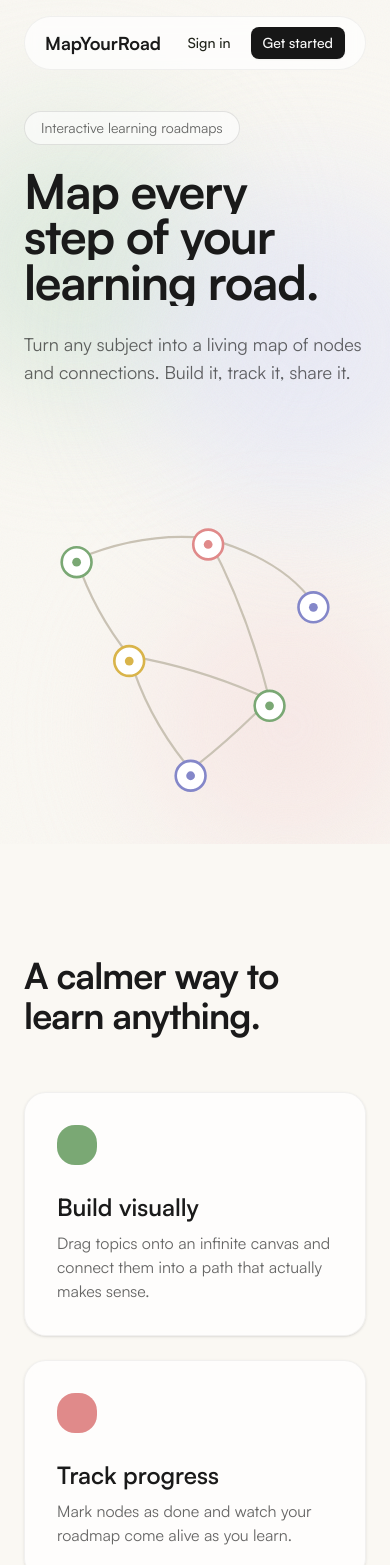
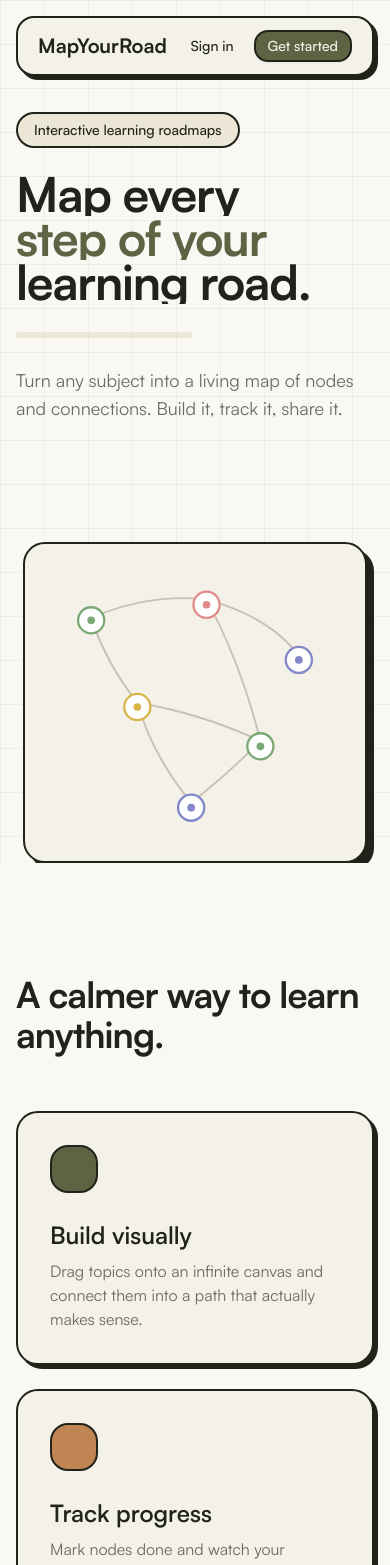
Before and after one commit to sreyashp07/MapYourRoad, a Next.js app: page / in a window 390 px wide. Shown: the top 1565 px of the page. Built offline with nearby package versions, Linux system fonts and the light colour scheme.

Commit message:
feat(landing): soft-brutalist olive/cream hero, features, navbar, light beam

```diff
--- a/src/components/landing/features.tsx
+++ b/src/components/landing/features.tsx
@@ -11,17 +11,17 @@ const FEATURES = [
   {
     title: "Build visually",
     body: "Drag topics onto an infinite canvas and connect them into a path that actually makes sense.",
-    c: "#7aa874",
+    c: "#5c6444",
   },
   {
     title: "Track progress",
-    body: "Mark nodes as done and watch your roadmap come alive as you learn.",
-    c: "#e08a8a",
+    body: "Mark nodes done and watch your roadmap come alive as you learn.",
+    c: "#c08552",
   },
   {
     title: "Share & explore",
     body: "Publish your roadmaps and discover paths others have charted.",
-    c: "#8487c9",
+    c: "#7d8a4f",
   },
 ];
 
@@ -50,25 +50,25 @@ export function Features() {
   );
 
   return (
-    <section ref={root} className="px-6 py-28">
+    <section ref={root} className="px-4 py-28 sm:px-6">
       <div className="mx-auto max-w-6xl">
-        <h2 className="features-heading font-display max-w-xl text-4xl font-bold tracking-tight text-[#1a1a1a] sm:text-5xl">
+        <h2 className="features-heading max-w-xl font-display text-4xl font-bold tracking-tight text-ink sm:text-5xl">
           A calmer way to learn anything.
         </h2>
         <div className="mt-14 grid gap-6 md:grid-cols-3">
           {FEATURES.map((f) => (
             <div
               key={f.title}
-              className="feature-card rounded-3xl border border-black/5 bg-white/70 p-8 shadow-sm backdrop-blur"
+              className="feature-card sb-border sb-shadow rounded-3xl bg-cream p-8"
             >
               <span
-                className="inline-block h-10 w-10 rounded-2xl"
+                className="sb-border inline-block h-12 w-12 rounded-2xl"
                 style={{ backgroundColor: f.c }}
               />
-              <h3 className="font-display mt-5 text-2xl font-semibold text-[#1a1a1a]">
+              <h3 className="mt-5 font-display text-2xl font-semibold text-ink">
                 {f.title}
               </h3>
-              <p className="mt-2 text-black/60">{f.body}</p>
+              <p className="mt-2 text-ink/65">{f.body}</p>
             </div>
           ))}
         </div>
--- a/src/components/landing/hero.tsx
+++ b/src/components/landing/hero.tsx
@@ -12,7 +12,10 @@ export function Hero() {
 
   useGSAP(
     () => {
-      const tl = gsap.timeline({ defaults: { ease: "power3.out" } });
+      const tl = gsap.timeline({
+        defaults: { ease: "power3.out" },
+        delay: 0.2,
+      });
       tl.from(".hero-eyebrow", { y: 18, opacity: 0, duration: 0.6 })
         .from(
           ".hero-line",
@@ -25,16 +28,6 @@ export function Hero() {
           { y: 16, opacity: 0, duration: 0.6, stagger: 0.1 },
           "-=0.4"
         );
-
-      gsap.to(".blob", {
-        y: "+=26",
-        x: "+=14",
-        duration: 6,
-        ease: "sine.inOut",
-        yoyo: true,
-        repeat: -1,
-        stagger: { each: 0.9, from: "random" },
-      });
     },
     { scope: root }
   );
@@ -42,57 +35,57 @@ export function Hero() {
   return (
     <section
       ref={root}
-      className="relative flex min-h-screen items-center overflow-hidden px-6 pt-20"
+      className="sb-grid relative flex min-h-screen items-center overflow-hidden px-4 pt-28 sm:px-6"
     >
-      {/* floating pastel blobs */}
-      <div className="blob absolute top-24 -left-20 h-72 w-72 rounded-full bg-[#cfe3d4] opacity-60 blur-3xl" />
-      <div className="blob absolute top-40 right-[-60px] h-80 w-80 rounded-full bg-[#dfe2f7] opacity-60 blur-3xl" />
-      <div className="blob absolute bottom-0 left-1/3 h-72 w-72 rounded-full bg-[#f6dcdc] opacity-50 blur-3xl" />
-
-      {/* paper grain */}
-      <svg className="pointer-events-none absolute inset-0 h-full w-full opacity-[0.04]">
-        <filter id="grain">
-          <feTurbulence
-            type="fractalNoise"
-            baseFrequency="0.8"
-            numOctaves="2"
-          />
-        </filter>
-        <rect width="100%" height="100%" filter="url(#grain)" />
-      </svg>
-
-      <div className="relative mx-auto grid w-full max-w-6xl items-center gap-10 md:grid-cols-2">
+      <div className="relative mx-auto grid w-full max-w-6xl items-center gap-12 md:grid-cols-2">
         <div>
-          <span className="hero-eyebrow inline-block rounded-full border border-black/10 bg-white/60 px-4 py-1.5 text-sm text-black/60 backdrop-blur">
+          <span className="hero-eyebrow sb-border inline-block rounded-full bg-cream-deep px-4 py-1.5 text-sm font-medium text-ink">
             Interactive learning roadmaps
           </span>
-          <h1 className="font-display mt-6 text-5xl leading-[0.95] font-bold tracking-tight text-[#1a1a1a] sm:text-6xl lg:text-7xl">
+          <h1 className="mt-6 font-display text-5xl font-bold leading-[0.92] tracking-tight text-ink sm:text-6xl lg:text-7xl">
             <span className="block overflow-hidden">
               <span className="hero-line block">Map every</span>
             </span>
             <span className="block overflow-hidden">
-              <span className="hero-line block">step of your</span>
+              <span className="hero-line block text-olive">step of your</span>
             </span>
             <span className="block overflow-hidden">
               <span className="hero-line block">learning road.</span>
             </span>
           </h1>
-          <p className="hero-sub mt-6 max-w-md text-lg text-black/60">
+
+          {/* running green light beam */}
+          <div className="relative mt-7 h-[6px] w-44 overflow-hidden rounded-full bg-cream-deep">
+            <div className="light-beam absolute inset-y-0 w-1/2" />
+          </div>
+
+          <p className="hero-sub mt-7 max-w-md text-lg text-ink/65">
             Turn any subject into a living map of nodes and connections. Build
             it, track it, share it.
           </p>
-          <div className="mt-8 flex items-center gap-3">
-            <Button asChild size="lg" className="hero-cta">
+          <div className="mt-8 flex flex-wrap items-center gap-3">
+            <Button
+              asChild
+              size="lg"
+              className="hero-cta sb-border sb-shadow rounded-xl bg-olive text-cream hover:bg-olive-deep"
+            >
               <Link href="/register">Start building</Link>
             </Button>
-            <Button asChild size="lg" variant="outline" className="hero-cta">
+            <Button
+              asChild
+              size="lg"
+              variant="outline"
+              className="hero-cta sb-border rounded-xl bg-cream"
+            >
               <Link href="/login">Sign in</Link>
             </Button>
           </div>
         </div>
 
         <div className="flex justify-center">
-          <RoadmapMotif />
+          <div className="sb-border sb-shadow-lg rounded-3xl bg-cream p-5">
+            <RoadmapMotif />
+          </div>
         </div>
       </div>
     </section>
--- a/src/components/landing/navbar.tsx
+++ b/src/components/landing/navbar.tsx
@@ -4,19 +4,20 @@ import { siteConfig } from "@/config/site";
 
 export function Navbar() {
   return (
-    <header className="fixed inset-x-0 top-0 z-50 px-6 py-4">
-      <nav className="mx-auto flex max-w-6xl items-center justify-between rounded-full border border-black/5 bg-white/70 px-5 py-2.5 backdrop-blur">
-        <Link
-          href="/"
-          className="font-display text-lg font-bold text-[#1a1a1a]"
-        >
+    <header className="fixed inset-x-0 top-0 z-50 px-4 py-4 sm:px-6">
+      <nav className="sb-border sb-shadow mx-auto flex max-w-6xl items-center justify-between rounded-2xl bg-cream px-5 py-3">
+        <Link href="/" className="font-display text-xl font-bold text-ink">
           {siteConfig.shortName}
         </Link>
         <div className="flex items-center gap-2">
           <Button asChild variant="ghost" size="sm">
             <Link href="/login">Sign in</Link>
           </Button>
-          <Button asChild size="sm">
+          <Button
+            asChild
+            size="sm"
+            className="sb-border rounded-xl bg-olive text-cream hover:bg-olive-deep"
+          >
             <Link href="/register">Get started</Link>
           </Button>
         </div>
```
